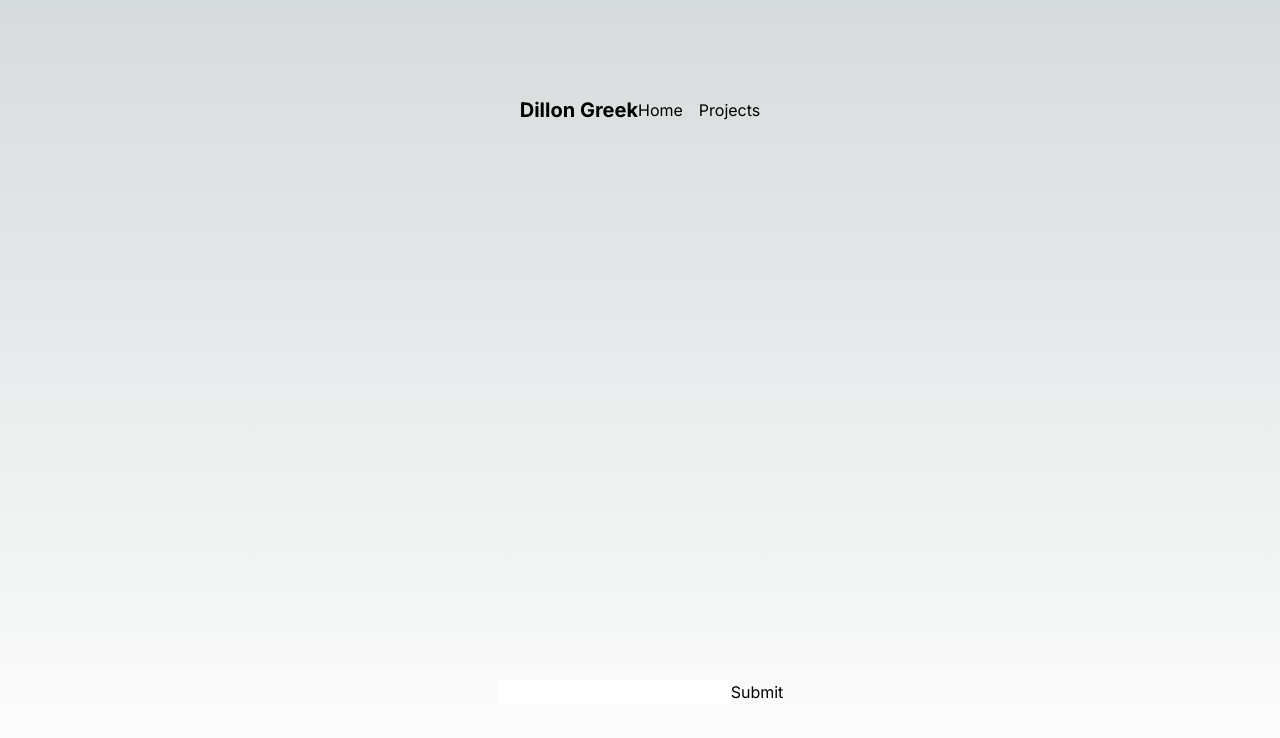
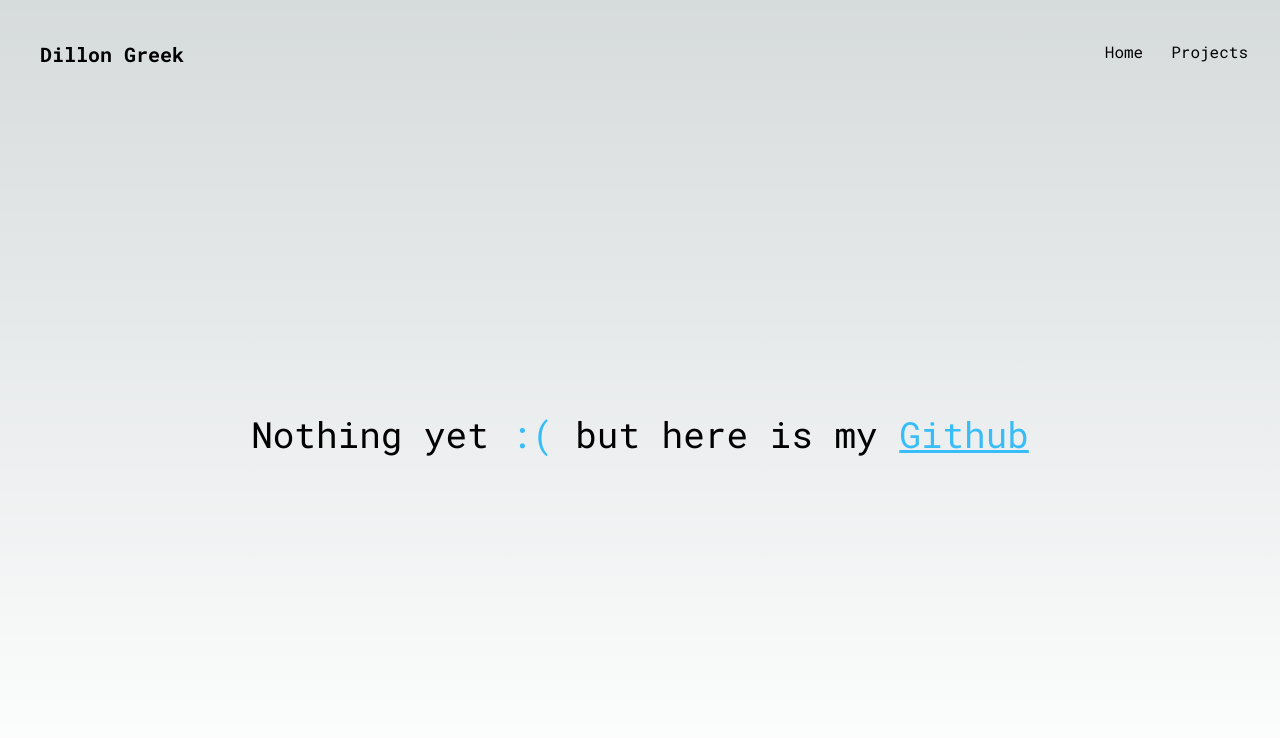
Before and after one commit to Techhead404/dillongreek.dev, a Next.js app: page /projects in a window 1280 px wide. Shown: the top 738 px of the page. Built offline with nearby package versions, Linux system fonts and the light colour scheme.

Commit message:
Base build pushed to server

```diff
--- a/pages/components/nav.tsx
+++ b/pages/components/nav.tsx
@@ -1,15 +1,14 @@
 import Link from 'next/link';
-// import React from 'react';
 
 export default function NAV() {
   return (
-    <nav className="flex justify-between items-center">
-      <h1 className="text-xl font-bold float-left">Dillon Greek</h1>
-      <ul className="flex space-x-4">
-        <li>
+    <nav className="flex justify-between w-screen">
+      <h1 className="text-xl font-bold pl-10">Dillon Greek</h1>
+      <ul className="flex space-x-1 pr-5">
+        <li className="hover:drop-shadow-[0_0_0.7rem_#29cce5] rounded-md px-3">
           <Link href="/">Home</Link>
         </li>
-        <li>
+        <li className='hover:drop-shadow-[0_0_0.7rem_#29cce5] rounded-md px-3'>
           <Link href="/projects">Projects</Link>
         </li>
       </ul>
--- a/pages/index.tsx
+++ b/pages/index.tsx
@@ -1,119 +1,36 @@
 import Image from "next/image";
-import { Inter } from "next/font/google";
+import { Inter, Roboto_Mono } from "next/font/google";
 import NAV  from "./components/nav";
 
-const inter = Inter({ subsets: ["latin"] });
+//const inter = Inter({ subsets: ["latin"] });
+const inter = Roboto_Mono({ subsets: ["latin"] });
 
 export default function Home() {
   return (
+
     <main
-      className={`flex min-h-screen flex-col items-center justify-between p-24 ${inter.className}`}
+      className={`flex min-h-screen flex-col items-center justify-between pt-10 ${inter.className}`}
     >
       <NAV />
-      <div className="z-10 max-w-5xl w-full items-center justify-between font-mono text-sm lg:flex">
-        <p className="fixed left-0 top-0 flex w-full justify-center border-b border-gray-300 bg-gradient-to-b from-zinc-200 pb-6 pt-8 backdrop-blur-2xl dark:border-neutral-800 dark:bg-zinc-800/30 dark:from-inherit lg:static lg:w-auto  lg:rounded-xl lg:border lg:bg-gray-200 lg:p-4 lg:dark:bg-zinc-800/30">
-          Get started by editing&nbsp;
-          <code className="font-mono font-bold">pages/index.tsx</code>
-        </p>
-        <div className="fixed bottom-0 left-0 flex h-48 w-full items-end justify-center bg-gradient-to-t from-white via-white dark:from-black dark:via-black lg:static lg:h-auto lg:w-auto lg:bg-none">
-          <a
-            className="pointer-events-none flex place-items-center gap-2 p-8 lg:pointer-events-auto lg:p-0"
-            href="https://vercel.com?utm_source=create-next-app&utm_medium=default-template-tw&utm_campaign=create-next-app"
-            target="_blank"
-            rel="noopener noreferrer"
-          >
-            By{" "}
-            <Image
-              src="/vercel.svg"
-              alt="Vercel Logo"
-              className="dark:invert"
-              width={100}
-              height={24}
-              priority
-            />
-          </a>
-        </div>
+      <div className="flex w-full items-center justify-center">
+        <h1 className="text-9xl dark:drop-shadow-[0_0_0.4rem_#29cce5]">Coming Soon</h1>
+
       </div>
 
-      <div className="relative flex place-items-center before:absolute before:h-[300px] before:w-full sm:before:w-[480px] before:-translate-x-1/2 before:rounded-full before:bg-gradient-radial before:from-white before:to-transparent before:blur-2xl before:content-[''] after:absolute after:-z-20 after:h-[180px] after:w-full sm:after:w-[240px] after:translate-x-1/3 after:bg-gradient-conic after:from-sky-200 after:via-blue-200 after:blur-2xl after:content-[''] before:dark:bg-gradient-to-br before:dark:from-transparent before:dark:to-blue-700/10 after:dark:from-sky-900 after:dark:via-[#0141ff]/40 before:lg:h-[360px]">
+      <div className="justify-between space-y-2 items-center">
+        <p>Built with</p>
         <Image
           className="relative dark:drop-shadow-[0_0_0.3rem_#ffffff70] dark:invert"
           src="/next.svg"
           alt="Next.js Logo"
-          width={180}
-          height={37}
+          width={360}
+          height={74}
           priority
         />
       </div>
 
       <div className="mb-32 grid text-center lg:max-w-5xl lg:w-full lg:mb-0 lg:grid-cols-4 lg:text-left">
-        <a
-          href="https://nextjs.org/docs?utm_source=create-next-app&utm_medium=default-template-tw&utm_campaign=create-next-app"
-          className="group rounded-lg border border-transparent px-5 py-4 transition-colors hover:border-gray-300 hover:bg-gray-100 hover:dark:border-neutral-700 hover:dark:bg-neutral-800/30"
-          target="_blank"
-          rel="noopener noreferrer"
-        >
-          <h2 className={`mb-3 text-2xl font-semibold`}>
-            Docs{" "}
-            <span className="inline-block transition-transform group-hover:translate-x-1 motion-reduce:transform-none">
-              -&gt;
-            </span>
-          </h2>
-          <p className={`m-0 max-w-[30ch] text-sm opacity-50`}>
-            Find in-depth information about Next.js features and API.
-          </p>
-        </a>
 
-        <a
-          href="https://nextjs.org/learn?utm_source=create-next-app&utm_medium=default-template-tw&utm_campaign=create-next-app"
-          className="group rounded-lg border border-transparent px-5 py-4 transition-colors hover:border-gray-300 hover:bg-gray-100 hover:dark:border-neutral-700 hover:dark:bg-neutral-800/30"
-          target="_blank"
-          rel="noopener noreferrer"
-        >
-          <h2 className={`mb-3 text-2xl font-semibold`}>
-            Learn{" "}
-            <span className="inline-block transition-transform group-hover:translate-x-1 motion-reduce:transform-none">
-              -&gt;
-            </span>
-          </h2>
-          <p className={`m-0 max-w-[30ch] text-sm opacity-50`}>
-            Learn about Next.js in an interactive course with&nbsp;quizzes!
-          </p>
-        </a>
-
-        <a
-          href="https://vercel.com/templates?framework=next.js&utm_source=create-next-app&utm_medium=default-template-tw&utm_campaign=create-next-app"
-          className="group rounded-lg border border-transparent px-5 py-4 transition-colors hover:border-gray-300 hover:bg-gray-100 hover:dark:border-neutral-700 hover:dark:bg-neutral-800/30"
-          target="_blank"
-          rel="noopener noreferrer"
-        >
-          <h2 className={`mb-3 text-2xl font-semibold`}>
-            Templates{" "}
-            <span className="inline-block transition-transform group-hover:translate-x-1 motion-reduce:transform-none">
-              -&gt;
-            </span>
-          </h2>
-          <p className={`m-0 max-w-[30ch] text-sm opacity-50`}>
-            Discover and deploy boilerplate example Next.js&nbsp;projects.
-          </p>
-        </a>
-
-        <a
-          href="https://vercel.com/new?utm_source=create-next-app&utm_medium=default-template-tw&utm_campaign=create-next-app"
-          className="group rounded-lg border border-transparent px-5 py-4 transition-colors hover:border-gray-300 hover:bg-gray-100 hover:dark:border-neutral-700 hover:dark:bg-neutral-800/30"
-          target="_blank"
-          rel="noopener noreferrer"
-        >
-          <h2 className={`mb-3 text-2xl font-semibold`}>
-            Deploy{" "}
-            <span className="inline-block transition-transform group-hover:translate-x-1 motion-reduce:transform-none">
-              -&gt;
-            </span>
-          </h2>
-          <p className={`m-0 max-w-[30ch] text-sm opacity-50 text-balance`}>
-            Instantly deploy your Next.js site to a shareable URL with Vercel.
-          </p>
-        </a>
       </div>
     </main>
   );
--- a/pages/projects.tsx
+++ b/pages/projects.tsx
@@ -1,34 +1,18 @@
-import { Inter } from "next/font/google";
-import { FormEvent } from 'react'
+import { Inter, Roboto_Mono } from "next/font/google";
 import NAV from "./components/nav";
 
 
-const inter = Inter({ subsets: ["latin"] });
+const inter = Roboto_Mono({ subsets: ["latin"] });
 
 export default function Projects() {
-  async function onSubmit(event: FormEvent<HTMLFormElement>) {
-    event.preventDefault()
-
-    const formData = new FormData(event.currentTarget)
-    const response = await fetch('/api/submit', {
-      method: 'POST',
-      body: formData,
-    })
-
-    // Handle response if necessary
-    const data = await response.json()
-
-    const text = data.message
-    return text
-  }
-
   return (
-    <main className={`flex min-h-screen flex-col items-center justify-between p-24 ${inter.className}`}>
+    <main
+    className={`flex min-h-screen flex-col items-center pt-10 ${inter.className}`}
+    >
         < NAV />
-    <form onSubmit={onSubmit}>
-      <input type="text" name="name" />
-      <button type="submit">Submit</button>
-    </form>
+        <div className="m-auto text-center">
+        <h1 className="text-4xl">Nothing yet<span className="text-sky-400"> :( </span>but here is my <a href="http://github.com/techhead404" className="text-sky-400 underline">Github</a></h1>
+        </div>
 
     </main>
   );
```
Also changed, not shown: styles/globals.css (+2 -5 lines).
